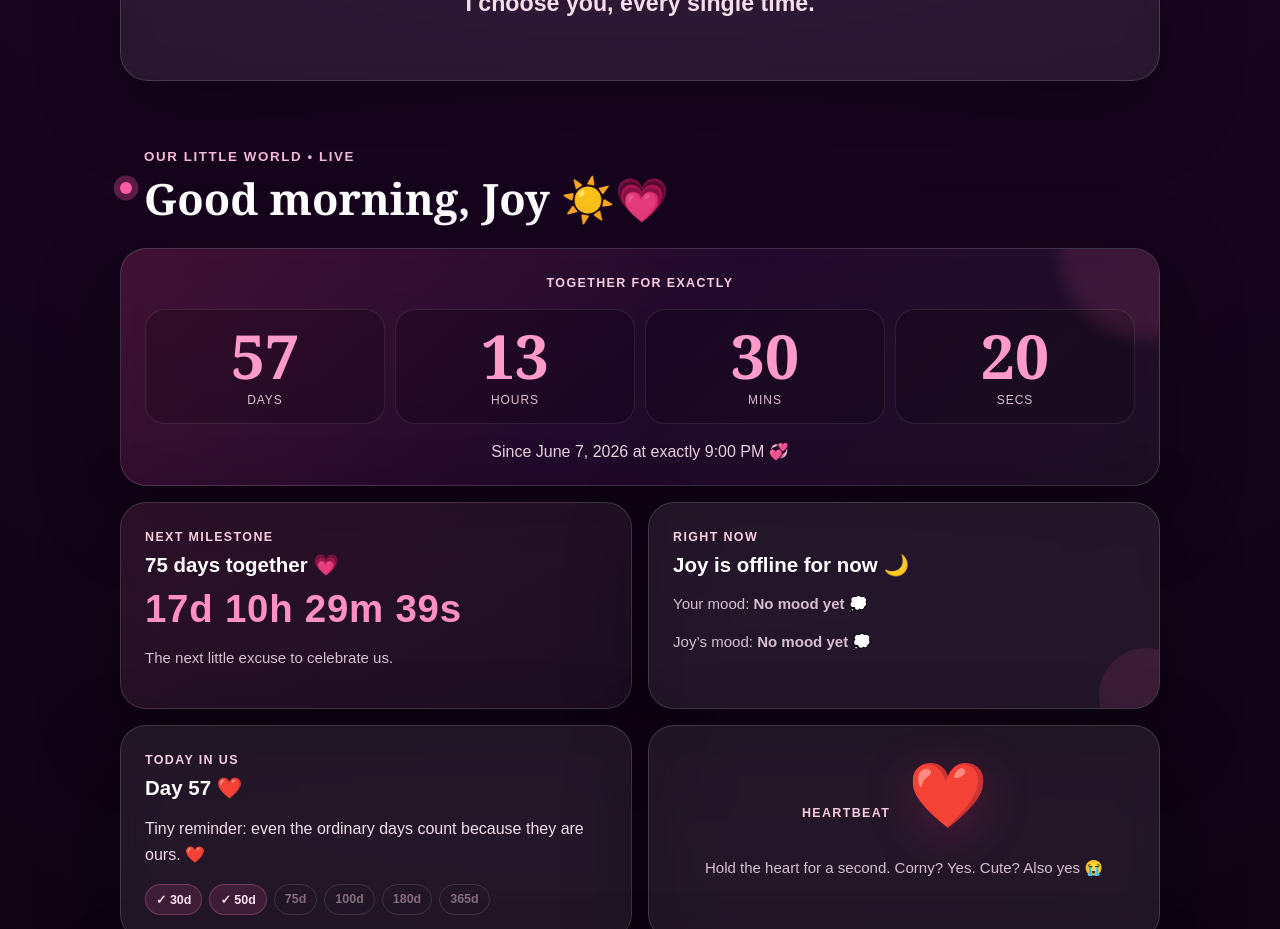
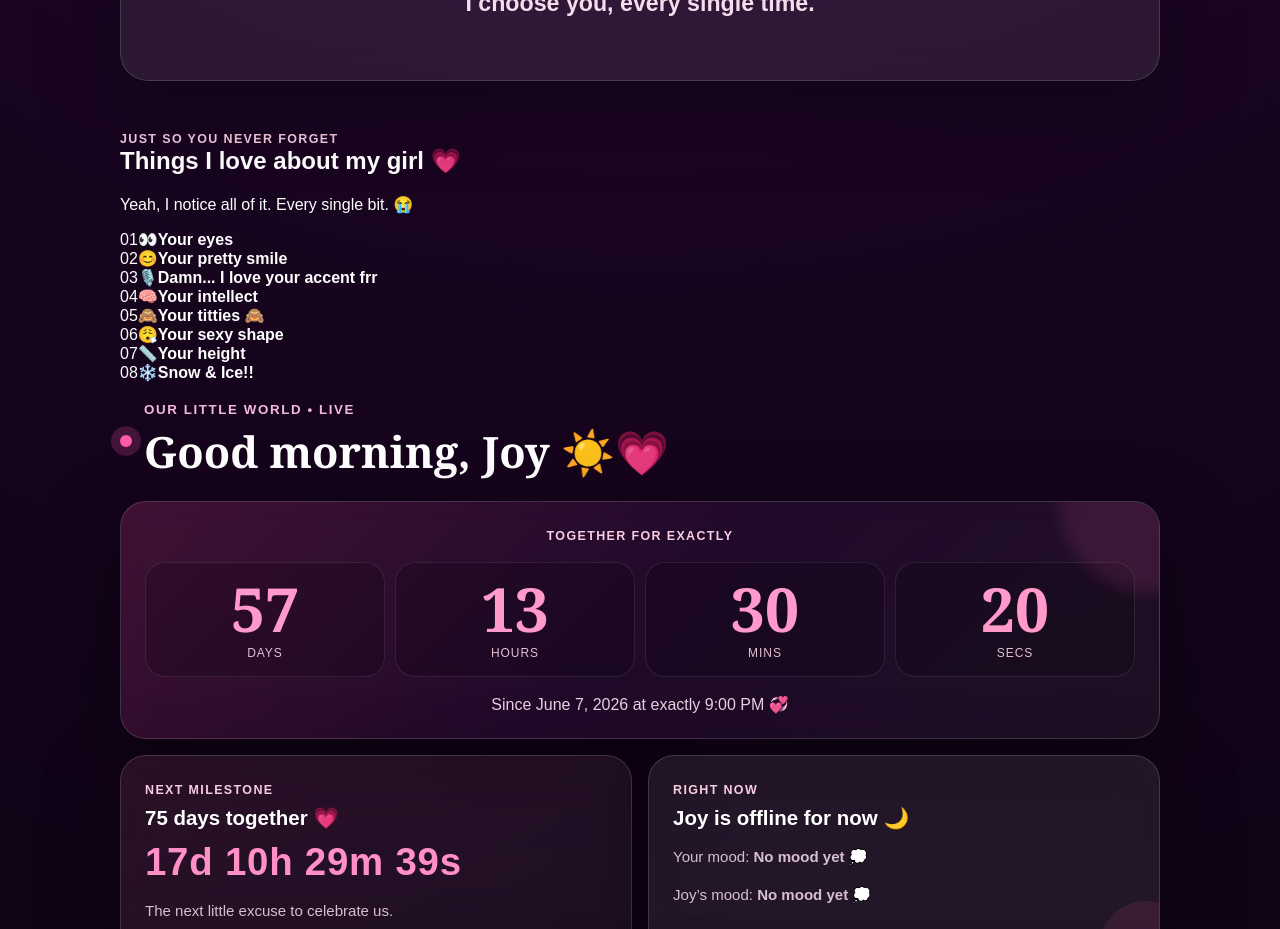
Before and after one commit to godozicodes/Joy, a Next.js app: page / in a window 1280 px wide. Shown: the part 1000-1929 px from the top of the page. Built offline with nearby package versions, Linux system fonts and the light colour scheme; no server answers.

Commit message:
Mount love list on Joy homepage

```diff
--- a/app/page.js
+++ b/app/page.js
@@ -1,6 +1,7 @@
 import { cookies } from 'next/headers';
 import DaysTogether from './DaysTogether';
 import CoupleLive from './CoupleLive';
+import LoveList from './LoveList';
 
 export default async function Home() {
   const cookieStore = await cookies();
@@ -34,6 +35,7 @@ export default async function Home() {
         </div>
       </section>
 
+      <LoveList />
       <CoupleLive user={user} />
 
       <footer className="footer">Made with love by Ozioma, only for Joy ❤️</footer>
```
